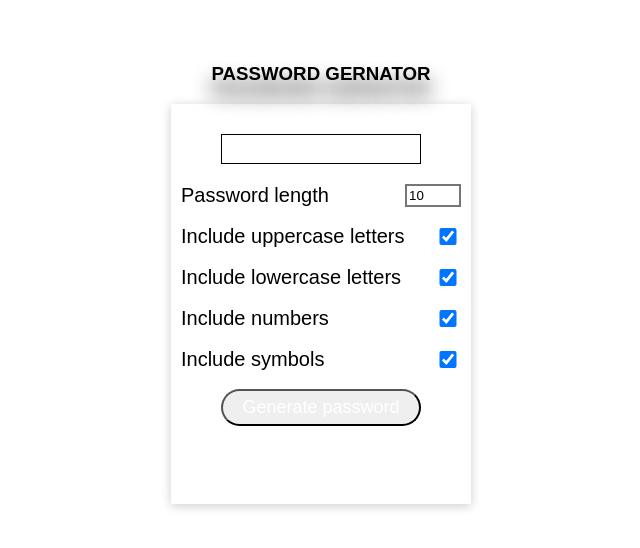
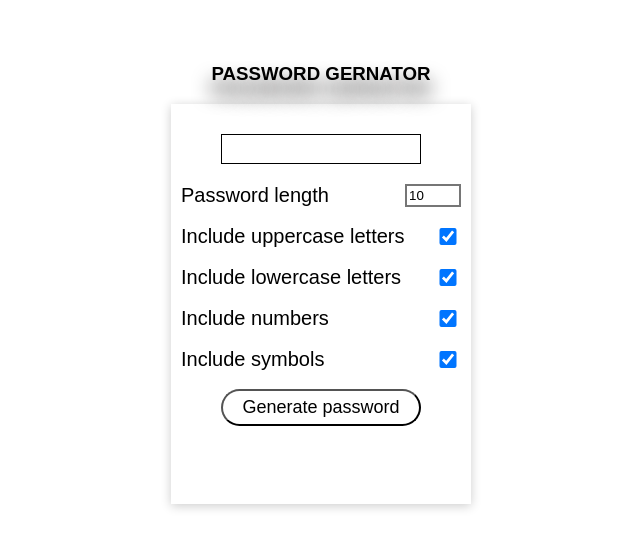
Before and after one commit to Priyansh7999/PASSWORD_GENERATOR, a plain HTML site: page index.html in a window 1280 px wide. In both pictures the pointer is over the button "Generate password". Shown: the whole page, without its empty margins (319-959 px from the left). Drawn offline with Linux system fonts and the light colour scheme; a web font is replaced by a local one.

Commit message:
Update style.css

```diff
--- a/style.css
+++ b/style.css
@@ -54,7 +54,6 @@ span{
     color: aliceblue;
     justify-content: space-between;
     font-size: 20px;
-    background-color:  "black";
 }
 label{
 	color:black;
@@ -66,7 +65,8 @@ input[type='number']{
     border-style:double
 }
 .generate{
-    color:"black";
+    color: white;
+    background-color:  black;
     width: 200px;
     border-radius: 25px;
     text-align: center;
@@ -77,6 +77,6 @@ input[type='number']{
 }
 .generate:hover{
     box-shadow: none;
-    color: white;
-    background-color: "black";
+    color: black;
+    background-color: white;
 }
```
